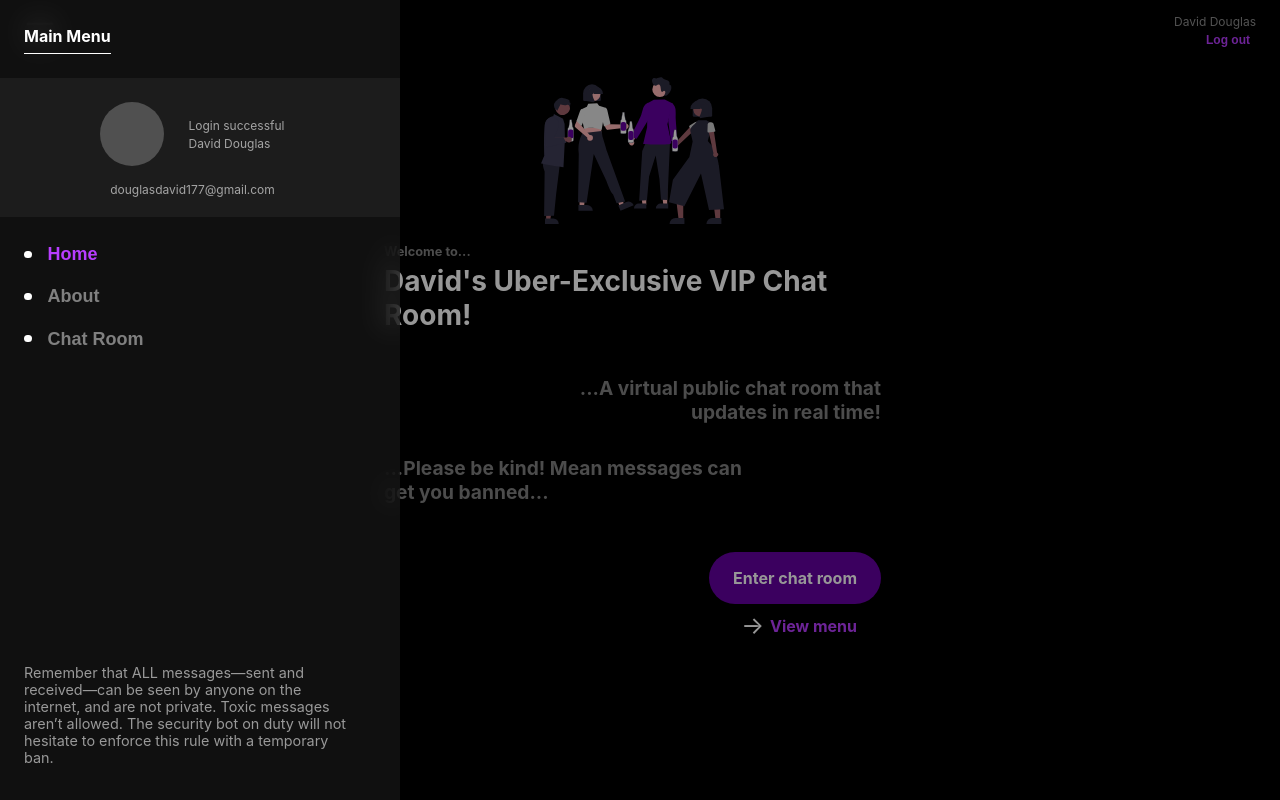
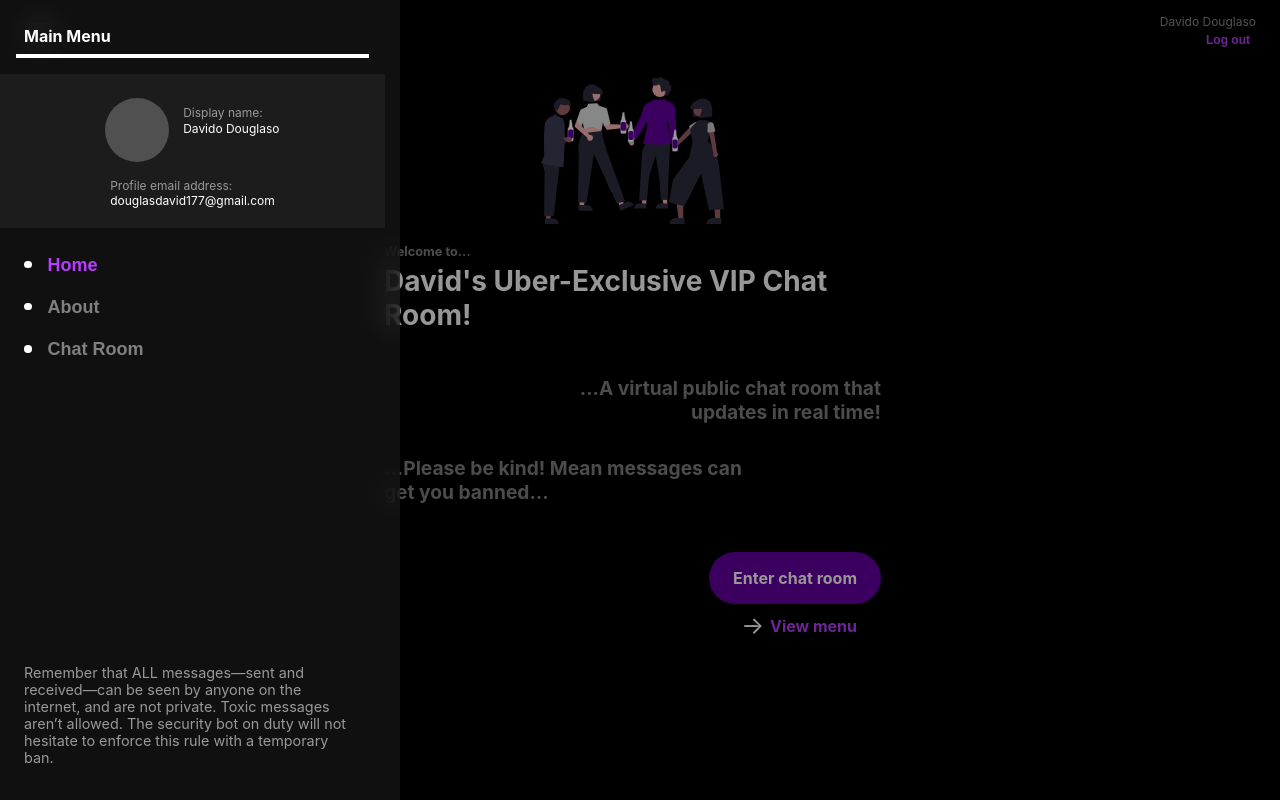
Before and after one commit to douglasdavid177/Chat-Room, a Next.js app: page / in a window 1280 px wide. Both pictures are taken after a click on the button "View menu". Built offline with nearby package versions, Linux system fonts and the light colour scheme.

Commit message:
adjust look of nav panel

```diff
--- a/components/layout.jsx
+++ b/components/layout.jsx
@@ -7,6 +7,8 @@ function Layout(props) {
   const [mainSectionKey, setMainSectionKey] = useState(0);
   const [myVal, setMyVal] = useState("David");
 
+  const fLName = "Davido Douglaso";
+  const emailAd = "douglasdavid177@gmail.com";
   const loggedIn = true;
   return (
     <div className="container">
@@ -15,16 +17,25 @@ function Layout(props) {
           navPanelOpen,
           setNavPanelOpen,
           loggedIn,
+          fLName,
+          emailAd,
         })
         // Clone each child element so we can pass props down
       }
-      <NavBar setNavPanelOpen={setNavPanelOpen} loggedIn={loggedIn} />
+      <NavBar
+        setNavPanelOpen={setNavPanelOpen}
+        loggedIn={loggedIn}
+        fLName={fLName}
+        emailAd={emailAd}
+      />
       <NavPanel
         isOpen={navPanelOpen}
         setIsOpen={setNavPanelOpen}
         currentSectionKey={mainSectionKey}
         setSectionKey={setMainSectionKey}
         loggedIn={loggedIn}
+        fLName={fLName}
+        emailAd={emailAd}
       />
       <style jsx>{`
         .container {
--- a/components/navbar.jsx
+++ b/components/navbar.jsx
@@ -1,5 +1,4 @@
-function NavBar({ setNavPanelOpen, loggedIn }) {
-  const fLName = "David Douglas";
+function NavBar({ setNavPanelOpen, loggedIn, fLName }) {
   return (
     <div className="navbar darkblur transparentBG">
       <div className={"hamburgerHolder"}>
@@ -16,6 +15,7 @@ function NavBar({ setNavPanelOpen, loggedIn }) {
         <p>{loggedIn ? fLName : "Not logged in."}</p>
         <button className="rightTextAlign">
           <p>{loggedIn ? "Log out" : "Log in"}</p>
+          {/* <p>{loggedIn ? "View profile" : "Log in"}</p> */}
         </button>
       </div>
       <style jsx>
@@ -73,7 +73,7 @@ function NavBar({ setNavPanelOpen, loggedIn }) {
             margin-bottom: 0.15rem;
             margin-top: 0rem;
             font-size: 0.75rem;
-            color: rgb(255 255 255 / 0.55);
+            color: hsl(0, 0%, 55%);
             //font-weight: bold;
           }
           .loggedInStatus button {
--- a/components/navpanel.jsx
+++ b/components/navpanel.jsx
@@ -7,6 +7,8 @@ const NavPanel = ({
   currentSectionKey,
   setSectionKey,
   loggedIn,
+  fLName,
+  emailAd,
 }) => {
   const [comingSoonWarning, setComingSoonWarning] = useState(false);
   const [dummyVar, setDummyVar] = useState(false);
@@ -17,8 +19,6 @@ const NavPanel = ({
     cancelAnim();
   }, [isOpen]);
 
-  const fLName = "David Douglas";
-  const emailAd = "douglasdavid177@gmail.com";
   return (
     <AnimatePresence>
       {isOpen && (
@@ -54,8 +54,10 @@ const NavPanel = ({
           <div className={"panel"}>
             <div className="navHeadingContainer panelPadding">
               {" "}
-              <h5 className="menuLabel lineAfter">Main Menu</h5>
+              <h5 className="menuLabel">Main Menu</h5>
+              <hr className="headerLine" />
             </div>
+
             <UserInfoSection />
 
             <MenuOptions>
@@ -166,13 +168,9 @@ Remember that ALL messages—sent and received—can be seen by anyone on the in
           color: hsl(0, 0%, 50%);
         }
         .panel hr {
-          width: 85%;
           width: 100%;
-          margin-bottom: 1.5rem;
           border: none;
           height: 0.2rem;
-          color: hsl(0, 0%, 50%);
-          background: hsl(0, 0%, 50%);
           color: white;
           background: white;
         }
@@ -274,13 +272,15 @@ Remember that ALL messages—sent and received—can be seen by anyone on the in
 
         .panel .navHeadingContainer {
           text-align: left;
-          margin-bottom: 2rem;
+          margin-bottom: 0.5rem;
+          width: 100%;
         }
 
         .userInfoSectionContainer {
           margin-bottom: 1rem;
           align-self: center;
           width: calc(100% + 2rem);
+          width: 100%;
           display: flex;
           flex-direction: column;
           align-items: center;
@@ -292,7 +292,7 @@ Remember that ALL messages—sent and received—can be seen by anyone on the in
           align-items: center;
           //justify-content: space-evenly;
           justify-content: center;
-          gap: 1.5rem;
+          gap: 0.85rem;
           padding-left: 0rem;
           margin-top: 1rem;
         }
@@ -307,27 +307,36 @@ Remember that ALL messages—sent and received—can be seen by anyone on the in
         .userInfoTextHolder {
           display: flex;
           flex-direction: column;
-          gap: 0.2rem;
+          gap: 0.05rem;
           align-items: stretch;
           text-align: left;
           justify-content: center;
+          transform: translateY(-30%);
+
           //flex-wrap: wrap;
           max-width: 70%;
         }
         .userInfoTextHolder p {
           margin: 0 0.05rem;
           padding: 0;
-          color: rgb(255 255 255 / 0.6);
+          color: rgb(255 255 255 / 0.99);
+          color: hsl(0, 0%, 100%);
           font-size: 0.75rem;
           //font-weight: bold;
         }
         .userInfoSectionContainer p.emailText {
           margin-top: 1rem;
           font-size: 0.75rem;
-          color: rgb(255 255 255 / 0.6);
+          color: rgb(255 255 255 / 0.99);
+          color: hsl(0, 0%, 100%);
           //font-weight: bold;
           padding-left: 1rem;
           padding-right: 1rem;
+        }
+        .userInfoSectionContainer .label {
+          color: rgb(255 255 255 / 0.6);
+          color: hsl(0, 0%, 60%);
+          //text-align: center;
         }
         .panel h5.menuLabel {
           color: white;
@@ -353,7 +362,8 @@ Remember that ALL messages—sent and received—can be seen by anyone on the in
           font-weight: bold;
           display: flex;
           flex-direction: row;
-          align-items: center;
+          align-items: flex-end;
+          padding-top: 0.2rem;
         }
 
         @keyframes warningAnim {
@@ -439,21 +449,40 @@ Remember that ALL messages—sent and received—can be seen by anyone on the in
         <div className="userInfoSection">
           <div className="userPicHolder"></div>
           <div className="userInfoTextHolder">
-            <p> {loggedIn ? "Login successful" : "Not logged in."}</p>
+            {/* {!loggedIn && <p className="label">Not logged in.</p>} */}
+            {/* {loggedIn && <p className="label">Logged in.</p>} */}
+
+            <p className="label">
+              {" "}
+              {/* {loggedIn ? "Logged in as:" : "Not logged in."} */}
+              {loggedIn ? "Display name:" : "Not logged in."}
+            </p>
             <p>
               {loggedIn ? (
-                fLName
+                <span>{fLName}</span>
               ) : (
                 <button className="linkButton">Log in</button>
               )}
             </p>
-
-            {/* <p className="emailText">no valid email address</p> */}
+            {/* {loggedIn && <button className="linkButton">Edit</button>} */}
           </div>
         </div>
         {/* <p className="emailText">No email address. Not logged in.</p> */}
+
         <p className="emailText">
-          {loggedIn ? emailAd : "You must be logged in to send messages"}
+          {loggedIn && (
+            <span className="label">
+              Profile email address:
+              <br />
+            </span>
+          )}
+          {loggedIn ? (
+            emailAd
+          ) : (
+            <span className="label">
+              You must be logged in to send messages
+            </span>
+          )}
         </p>
       </div>
     );
```
